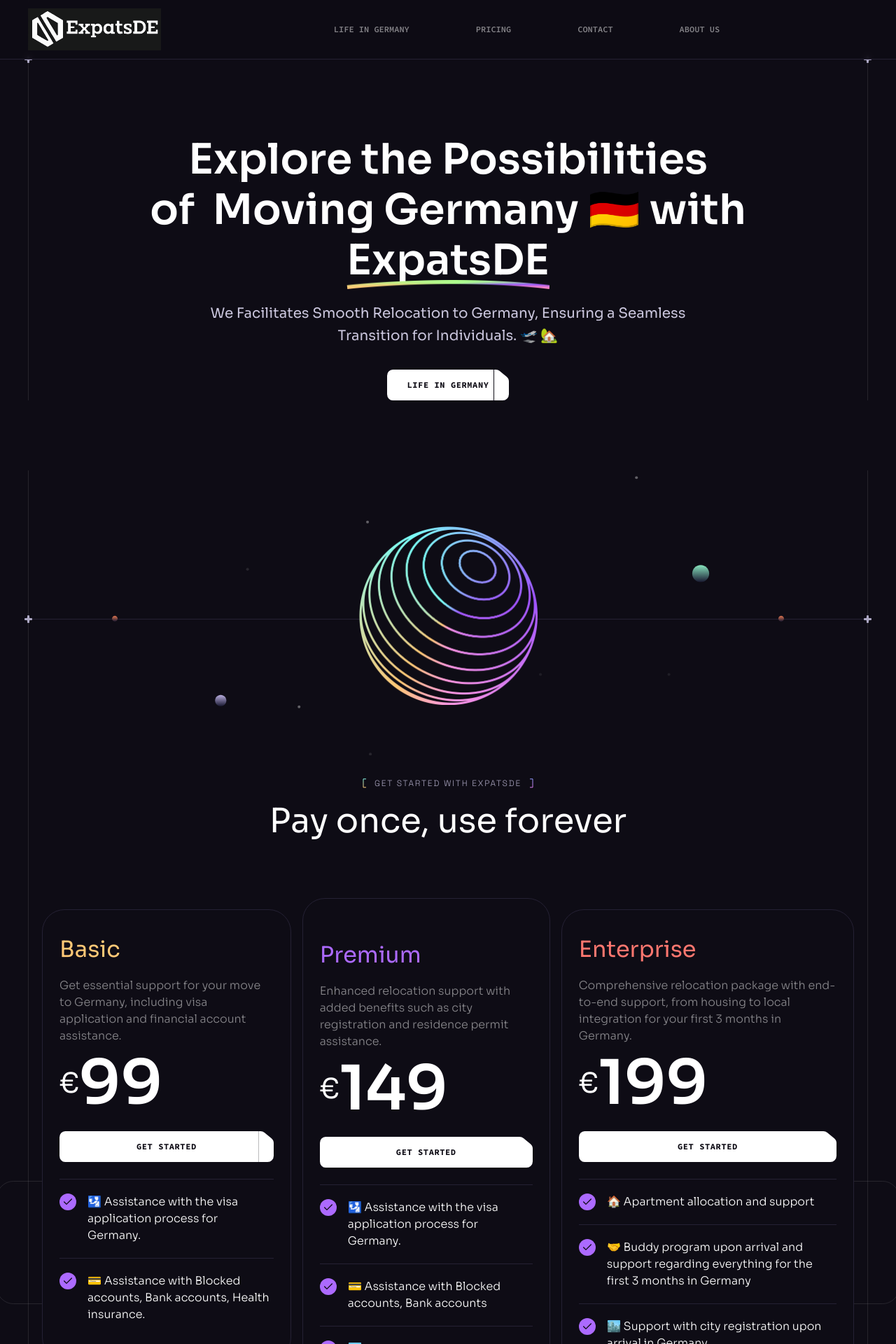
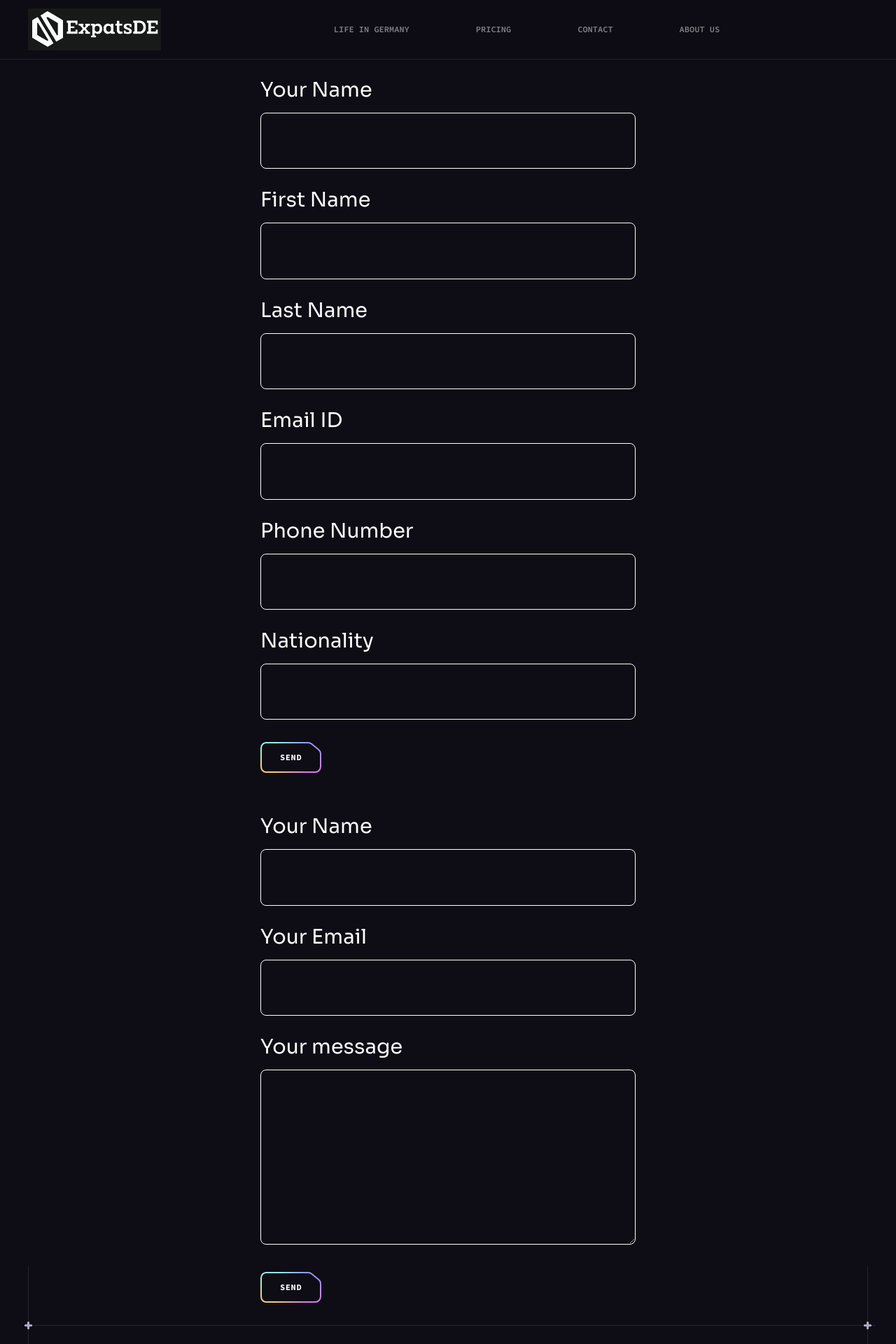
Before and after one commit to expatsde/expatsde.github.io, a React (Vite) app: page /form in a window 1280 px wide. Shown: the top 1920 px of the page at 70% size. Built offline with nearby package versions, Linux system fonts and the light colour scheme.

Commit message:
[added contact form and input field]

```diff
--- a/package.json
+++ b/package.json
@@ -17,7 +17,8 @@
     "react-dom": "^18.2.0",
     "react-just-parallax": "^3.1.16",
     "react-router-dom": "^6.22.1",
-    "scroll-lock": "^2.1.5"
+    "scroll-lock": "^2.1.5",
+    "styled-components": "^6.1.8"
   },
   "devDependencies": {
     "@types/react": "^18.2.55",
--- a/src/App.jsx
+++ b/src/App.jsx
@@ -5,13 +5,17 @@ import Footer from "./components/Footer";
 import Header from "./components/Header";
 import Hero from "./components/Hero";
 import Pricing from "./components/Pricing";
+import ContactForm from "./components/Contact";
 import Roadmap from "./components/Roadmap";
 import Services from "./components/Services";
+import InputForm from "./components/Input";
 
 const App = () => {
   return (
     <>
       <div className="pt-[4.75rem] lg:pt-[5.25rem] overflow-hidden">
+        <InputForm />
+        <ContactForm />
         <Header />
         <Hero />
         <Pricing />
--- /dev/null
+++ b/src/components/Contact.jsx
@@ -0,0 +1,100 @@
+import React, { useState } from 'react';
+import styled from 'styled-components';
+import Button from "./Button";
+
+
+const Container = styled.div`
+ max-width: 600px; // Adjust this value as needed
+ margin: 0 auto;
+ padding: 2rem;
+`;
+
+const FormStyle = styled.form`
+ width: 100%;
+ max-width: 100%; // Ensures the form doesn't exceed the container's max-width
+ .form-group {
+    width: 100%;
+    margin-bottom: 2rem;
+ }
+ label {
+    font-size: 1.8rem;
+ }
+ input,
+ textarea {
+    width: 100%;
+    font-size: 2rem;
+    padding: 1.2rem;
+    color: var(--gray-1);
+    background-color: var(--deep-dark);
+    outline: none;
+    border: 1px solid white;
+    border-radius: 8px;
+    margin-top: 1rem;
+ }
+ textarea {
+    min-height: 250px;
+    resize: vertical;
+ }
+ button[type='submit'] {
+    background-color: var(--gray-1);
+    color: var(--black);
+    font-size: 2rem;
+    display: inline-block;
+    outline: none;
+    border: none;
+    padding: 1rem 4rem;
+    border-radius: 8px;
+    cursor: pointer;
+ }
+`;
+
+export default function ContactForm() {
+ const [name, setName] = useState('');
+ const [email, setEmail] = useState('');
+ const [message, setMessage] = useState('');
+ return (
+    <Container>
+      <FormStyle>
+        <div className="form-group">
+          <label htmlFor="name">
+            Your Name
+            <input
+              type="text"
+              id="name"
+              name="name"
+              value={name}
+              onChange={(e) => setName(e.target.value)}
+            />
+          </label>
+        </div>
+        <div className="form-group">
+          <label htmlFor="email">
+            Your Email
+            <input
+              type="email"
+              id="email"
+              name="email"
+              value={email}
+              onChange={(e) => setEmail(e.target.value)}
+            />
+          </label>
+        </div>
+        <div className="form-group">
+          <label htmlFor="message">
+            Your message
+            <textarea
+              type="text"
+              id="message"
+              name="message"
+              value={message}
+              onChange={(e) => setMessage(e.target.value)}
+            />
+          </label>
+        </div>
+        <Button>
+            Send
+          </Button>
+      </FormStyle>
+    </Container>
+ );
+}
--- /dev/null
+++ b/src/components/Input.jsx
@@ -0,0 +1,136 @@
+import React, { useState } from 'react';
+import styled from 'styled-components';
+import Button from "./Button";
+
+
+const Container = styled.div`
+ max-width: 600px; // Adjust this value as needed
+ margin: 0 auto;
+ padding: 2rem;
+`;
+
+const FormStyle = styled.form`
+ width: 100%;
+ max-width: 100%; // Ensures the form doesn't exceed the container's max-width
+ .form-group {
+    width: 100%;
+    margin-bottom: 2rem;
+ }
+ label {
+    font-size: 1.8rem;
+ }
+ input,
+ textarea {
+    width: 100%;
+    font-size: 2rem;
+    padding: 1.2rem;
+    color: var(--gray-1);
+    background-color: var(--deep-dark);
+    outline: none;
+    border: 1px solid white;
+    border-radius: 8px;
+    margin-top: 1rem;
+ }
+ textarea {
+    min-height: 250px;
+    resize: vertical;
+ }
+ button[type='submit'] {
+    background-color: var(--gray-1);
+    color: var(--black);
+    font-size: 2rem;
+    display: inline-block;
+    outline: none;
+    border: none;
+    padding: 1rem 4rem;
+    border-radius: 8px;
+    cursor: pointer;
+ }
+`;
+
+export default function InputForm() {
+ const [name, setName] = useState('');
+ const [email, setEmail] = useState('');
+ const [message, setMessage] = useState('');
+ return (
+    <Container>
+      <FormStyle>
+        <div className="form-group">
+          <label htmlFor="name">
+            Your Name
+            <input
+              type="text"
+              id="name"
+              name="name"
+              value={name}
+              onChange={(e) => setName(e.target.value)}
+            />
+          </label>
+        </div>
+        <div className="form-group">
+          <label htmlFor="email">
+            First Name
+            <input
+              type="email"
+              id="email"
+              name="email"
+              value={email}
+              onChange={(e) => setEmail(e.target.value)}
+            />
+          </label>
+        </div>
+        <div className="form-group">
+          <label htmlFor="email">
+            Last Name
+            <input
+              type="email"
+              id="email"
+              name="email"
+              value={email}
+              onChange={(e) => setEmail(e.target.value)}
+            />
+          </label>
+        </div>
+        <div className="form-group">
+          <label htmlFor="email">
+            Email ID
+            <input
+              type="email"
+              id="email"
+              name="email"
+              value={email}
+              onChange={(e) => setEmail(e.target.value)}
+            />
+          </label>
+        </div>
+        <div className="form-group">
+          <label htmlFor="email">
+             Phone Number
+            <input
+              type="email"
+              id="email"
+              name="email"
+              value={email}
+              onChange={(e) => setEmail(e.target.value)}
+            />
+          </label>
+        </div>
+        <div className="form-group">
+          <label htmlFor="email">
+             Nationality
+            <input
+              type="email"
+              id="email"
+              name="email"
+              value={email}
+              onChange={(e) => setEmail(e.target.value)}
+            />
+          </label>
+        </div>
+        <Button>
+            Send
+          </Button>
+      </FormStyle>
+    </Container>
+ );
+}
--- a/src/constants/index.js
+++ b/src/constants/index.js
@@ -40,7 +40,7 @@ export const navigation = [
   {
     id: "0",
     title: "Life In Germany",
-    url: "#features",
+    url: "https://mousy-relation-39a.notion.site/Life-In-Germany-b24781e2b4cd41ffb0f160879c2a3863?pvs=4",
   },
   {
     id: "1",
```
Also changed, not shown: 1 other file (tests, documents, lock files or other folders).
